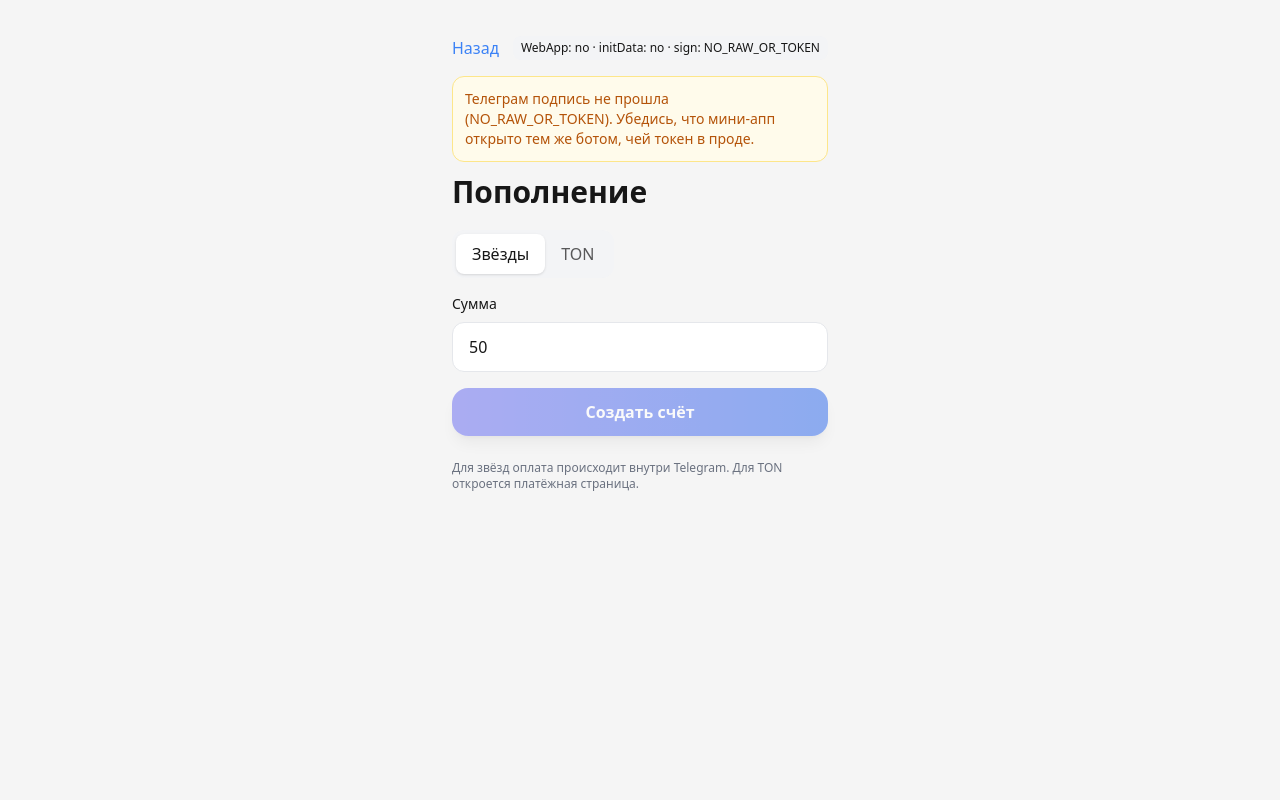
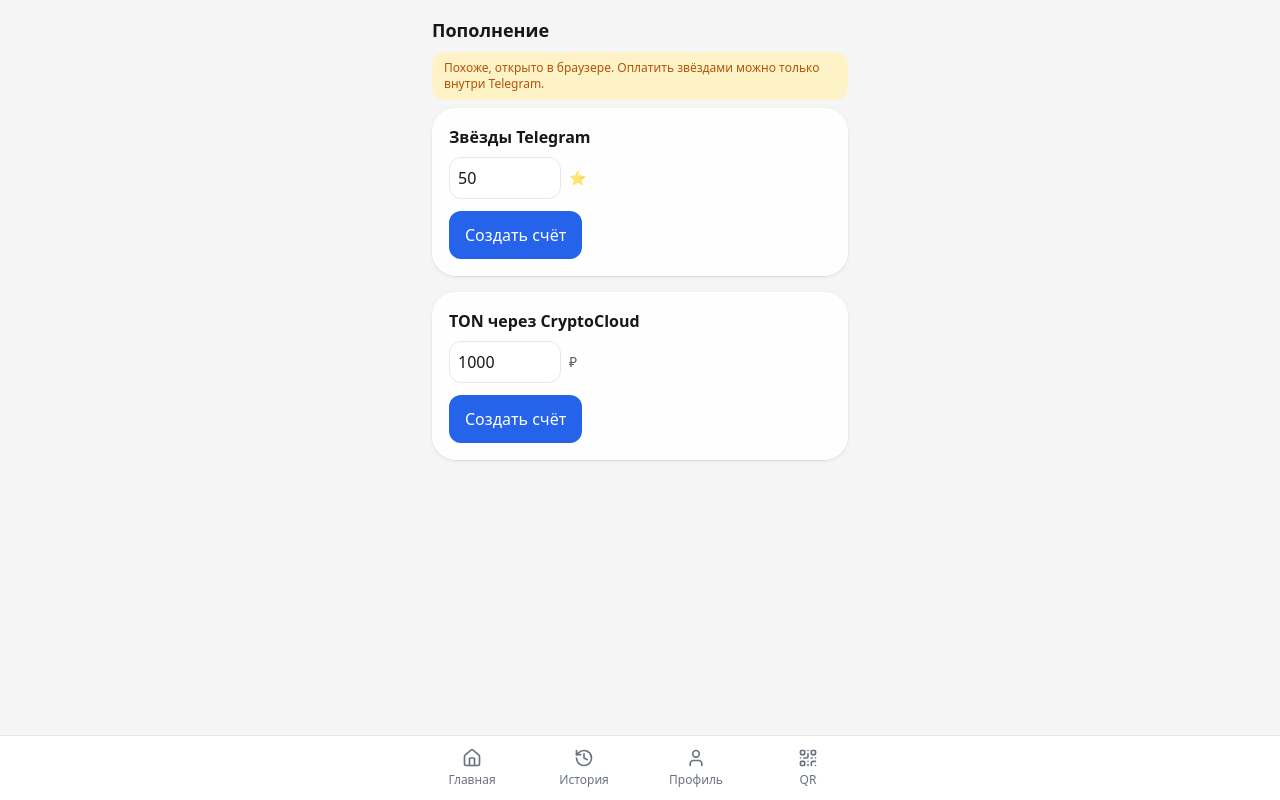
Before and after one commit to maximzayviy-pixel/reel, a Next.js app: page /topup in a window 1280 px wide. Built offline with nearby package versions, Linux system fonts and the light colour scheme.

Commit message:
Add files via upload

```diff
--- a/src/app/api/admin/mark-paid/route.ts
+++ b/src/app/api/admin/mark-paid/route.ts
@@ -20,7 +20,7 @@ export async function GET(req: NextRequest) {
 export async function POST(req: NextRequest) {
   try {
     if (!isAdminRequest(req as unknown as Request)) return NextResponse.json({ error: 'forbidden' }, { status: 403 });
-    const { paymentId } = await req.json();
+    const { paymentId, reason } = await req.json();
     if (!paymentId) return NextResponse.json({ error: 'bad payload' }, { status: 400 });
 
     const adminDb = getAdminDB();
--- a/src/app/api/admin/reject/route.ts
+++ b/src/app/api/admin/reject/route.ts
@@ -6,7 +6,7 @@ import { sendMessage } from '../../../../lib/notify';
 export async function POST(req: NextRequest) {
   try {
     if (!isAdminRequest(req as unknown as Request)) return NextResponse.json({ error: 'forbidden' }, { status: 403 });
-    const { paymentId } = await req.json();
+    const { paymentId, reason } = await req.json();
     if (!paymentId) return NextResponse.json({ error: 'bad payload' }, { status: 400 });
 
     const adminDb = getAdminDB();
@@ -48,9 +48,9 @@ export async function POST(req: NextRequest) {
     });
 
     const admins = (process.env.TELEGRAM_ADMIN_USER_IDS || '').split(',').map(s => s.trim()).filter(Boolean);
-    const msg = `❌ Отклонён платёж #${paymentId} (${pay.rub} ₽)`;
+    const msg = `❌ Отклонён платёж #${paymentId} (${pay.rub} ₽)${reason ? `\nПричина: ${reason}` : ''}`;
     for (const a of admins) sendMessage(a, msg);
-    if (pay.user_id) sendMessage(String(pay.user_id), `❌ Ваш платёж на ${pay.rub} ₽ отклонён. Средства возвращены на баланс.`);
+    if (pay.user_id) sendMessage(String(pay.user_id), `❌ Ваш платёж на ${pay.rub} ₽ отклонён.${reason ? `\nПричина: ${reason}` : ''} Средства возвращены на баланс.`);
 
     return NextResponse.json({ ok: true });
   } catch (e:any) {
--- a/src/app/api/topup/stars/route.ts
+++ b/src/app/api/topup/stars/route.ts
@@ -1,50 +1,47 @@
 import { NextRequest, NextResponse } from 'next/server';
-import { requireUserFromRequest } from '@/lib/tg';
+import { log } from '../../../../lib/logger';
 
-export const dynamic = 'force-dynamic';
+function getUserId(req: NextRequest): string | null {
+  const init = req.headers.get('x-telegram-init-data') || '';
+  try {
+    const p = new URLSearchParams(init);
+    const raw = p.get('user');
+    const u = raw ? JSON.parse(raw) : null;
+    return u?.id ? String(u.id) : null;
+  } catch { return null; }
+}
 
 export async function POST(req: NextRequest) {
   try {
-    const user = requireUserFromRequest(req);
-    const { amount } = await req.json();
-    const a = Number(amount);
-    if (!Number.isFinite(a) || a < 1) {
-      return NextResponse.json({ ok: false, error: 'bad_amount' }, { status: 400 });
-    }
+    const { stars } = await req.json();
+    const userId = getUserId(req);
+    if (!userId) return NextResponse.json({ error: 'unauthorized' }, { status: 401 });
+    if (!stars || stars <= 0) return NextResponse.json({ error: 'bad stars' }, { status: 400 });
 
-    const botToken = (process.env.TELEGRAM_BOT_TOKEN || process.env.BOT_TOKEN) as string;
-    if (!botToken) return NextResponse.json({ ok: false, error: 'no_bot_token' }, { status: 500 });
+    const token = process.env.TELEGRAM_BOT_TOKEN;
+    if (!token) return NextResponse.json({ error: 'no bot token' }, { status: 500 });
 
-    // Stars (XTR) usually expect minor units; multiply by 100 just in case.
-    const units = Math.round(a * 100);
+    // For Stars, use currency XTR and amount in "stars units". Telegram handles conversion.
+    const payload = {
+      title: "Reel Wallet: пополнение",
+      description: `Пополнение баланса на ${stars} ⭐`,
+      payload: `stars:${userId}:${Date.now()}`,
+      currency: "XTR",
+      prices: [{ label: "Stars", amount: Math.round(stars) }],
+    };
 
-    const resp = await fetch(`https://api.telegram.org/bot${botToken}/createInvoiceLink`, {
+    const res = await fetch(`https://api.telegram.org/bot${token}/createInvoiceLink`, {
       method: 'POST',
-      headers: { 'content-type': 'application/json' },
-      body: JSON.stringify({
-        title: 'Reel Wallet: пополнение',
-        description: `Пополнение баланса пользователя ${user.username || user.id}`,
-        payload: `topup:${user.id}:${a}`,
-        currency: 'XTR',
-        prices: [{ label: 'Reel Wallet', amount: units }],
-      })
+      headers: { 'Content-Type': 'application/json' },
+      body: JSON.stringify(payload)
     });
+    const j = await res.json();
+    log('createInvoiceLink', j);
+    if (!j?.ok) return NextResponse.json({ error: j?.description || 'telegram error' }, { status: 502 });
 
-    const text = await resp.text();
-    let data: any;
-    try { data = JSON.parse(text); } catch { data = null; }
-
-    if (!resp.ok || !data?.ok) {
-      const err = data?.description || text || `http_${resp.status}`;
-      return NextResponse.json({ ok: false, error: err }, { status: 500 });
-    }
-
-    return NextResponse.json({ ok: true, link: data.result });
-  } catch (e: any) {
-    const msg = String(e?.message || e);
-    if (msg.startsWith('UNAUTHORIZED')) {
-      return NextResponse.json({ ok: false, error: 'unauthorized' }, { status: 401 });
-    }
-    return NextResponse.json({ ok: false, error: msg || 'server_error' }, { status: 500 });
+    return NextResponse.json({ link: j.result, payload: payload.payload });
+  } catch (e:any) {
+    log('stars error', e?.message);
+    return NextResponse.json({ error: e?.message || 'internal' }, { status: 500 });
   }
 }
--- a/src/app/topup/page.tsx
+++ b/src/app/topup/page.tsx
@@ -1,165 +1,120 @@
 'use client';
-import React, { useEffect, useMemo, useState } from 'react';
+export const dynamic = 'force-dynamic';
 
-type DebugInfo = {
-  hasRaw: boolean;
-  rawLength: number;
-  user?: { id: number; username?: string };
-  status: string; // 'OK' or 'BAD:...' or 'NO_RAW_OR_TOKEN'
-  botTokenPresent: boolean;
-} | null;
+import { useEffect, useState } from 'react';
+import Tabs from '../../components/Tabs';
+import { Button } from '../../components/UI';
+import { useTG } from '../../context/UserContext';
 
-export default function TopupPage() {
-  const [tab, setTab] = useState<'stars' | 'ton'>('stars');
-  const [amount, setAmount] = useState<number>(50);
-  const [error, setError] = useState<string>('');
-  const [loading, setLoading] = useState<boolean>(false);
-  const [dbg, setDbg] = useState<DebugInfo>(null);
+export default function TopupPage(){
+  const { initData, isMiniApp } = useTG();
+  const tg = (globalThis as any)?.Telegram?.WebApp;
+  const [stars, setStars] = useState<number>(50);
+  const [tonRub, setTonRub] = useState<number>(1000);
+  const [error, setError] = useState('');
+  const [busyStars, setBusyStars] = useState(false);
+  const [busyTon, setBusyTon] = useState(false);
+  const [starsLink, setStarsLink] = useState<string>('');
+  const [tonLink, setTonLink] = useState<string>('');
 
-  const tg: any = (globalThis as any)?.Telegram?.WebApp;
-  const initData: string = tg?.initData || '';
+  useEffect(()=>{ try{ tg?.expand?.(); }catch{} },[tg]);
 
-  useEffect(() => {
-    // Автодиагностика: спросим бэкенд видит ли initData и токен
-    (async () => {
-      try {
-        const res = await fetch('/api/debug/tg', {
-          method: 'POST',
-          headers: { 'x-telegram-init-data': initData || '' }
-        });
-        const json = await res.json();
-        setDbg(json);
-      } catch {
-        setDbg(null);
-      }
-    })();
-  }, [initData]);
+  const openLink = (url: string) => {
+    try { if (tg?.openTelegramLink) { tg.openTelegramLink(url); return; } } catch {}
+    try { if (tg?.openLink) { tg.openLink(url); return; } } catch {}
+    window.open(url, '_blank', 'noopener,noreferrer');
+  };
 
-  const canSubmit = useMemo(() => {
-    if (loading) return false;
-    if (!amount || amount < 1) return false;
-    // Разрешаем сабмит только если подпись валидна или хотя бы есть сырой initData
-    if (!initData) return false;
-    if (dbg?.status && dbg.status !== 'OK') return false;
-    return true;
-  }, [loading, amount, initData, dbg?.status]);
-
-  async function createStarsInvoice() {
-    setError(''); setLoading(true);
+  const topupStars = async () => {
+    setError('');
+    setStarsLink('');
     try {
       const res = await fetch('/api/topup/stars', {
-        method: 'POST',
+        method:'POST',
         headers: {
-          'content-type': 'application/json',
-          'x-telegram-init-data': initData,
+          'Content-Type':'application/json',
+          ...(initData ? {'x-telegram-init-data': initData} : {})
         },
-        body: JSON.stringify({ amount }),
+        body: JSON.stringify({ stars })
       });
-      const json = await res.json();
-      if (!res.ok || !json?.ok) {
-        throw new Error(json?.error || 'create_stars_failed');
-      }
-      const link = json.link || json.url;
-      if (link) {
-        if (tg?.openInvoice) tg.openInvoice(link);
-        else window.location.href = link;
-      }
-    } catch (e: any) {
-      setError(e?.message || 'unknown_error');
-    } finally {
-      setLoading(false);
+      const j = await res.json();
+      if (!res.ok) throw new Error(j?.error || 'Ошибка');
+      setStarsLink(j.link);
+    } catch (e:any) {
+      setError(e?.message || 'Ошибка');
     }
-  }
+  };
 
-  async function createTonInvoice() {
-    setError(''); setLoading(true);
+  const topupTon = async () => {
+    setError('');
+    setTonLink('');
     try {
       const res = await fetch('/api/topup/ton', {
-        method: 'POST',
+        method:'POST',
         headers: {
-          'content-type': 'application/json',
-          'x-telegram-init-data': initData,
+          'Content-Type':'application/json',
+          ...(initData ? {'x-telegram-init-data': initData} : {})
         },
-        body: JSON.stringify({ amount }),
+        body: JSON.stringify({ rub: tonRub })
       });
-      const json = await res.json();
-      if (!res.ok) throw new Error(json?.error || 'create_ton_failed');
-      const url = json.url || json.link;
-      if (url) window.location.href = url;
-    } catch (e: any) {
-      setError(e?.message || 'unknown_error');
-    } finally {
-      setLoading(false);
+      const j = await res.json();
+      if (!res.ok) throw new Error(j?.error || 'Ошибка');
+      setTonLink(j.pay_url);
+    } catch (e:any) {
+      setError(e?.message || 'Ошибка');
     }
-  }
+  };
 
   return (
-    <div className="max-w-xl mx-auto p-5 pb-24">
-      <div className="mb-4 flex items-center justify-between">
-        <a href="/" className="text-blue-500 hover:underline">Назад</a>
-        {/* Мини-диагностика */}
-        <span className="text-xs rounded-lg px-2 py-1 bg-gray-100">
-          WebApp: {tg ? 'yes' : 'no'} · initData: {initData ? 'yes' : 'no'} ·
-          {' '}sign: {dbg?.status || '…'}
-          {dbg?.user?.id ? ` · user:${dbg.user.username || dbg.user.id}` : ''}
-        </span>
-      </div>
+    <>
+      <h1 className="text-lg font-semibold mb-2">Пополнение</h1>
+      {error && <div className="text-sm text-red-600 mb-2">{error}</div>}
 
-      {dbg && dbg.status !== 'OK' && (
-        <div className="mb-3 text-sm text-amber-700 bg-amber-50 border border-amber-200 rounded-xl p-3">
-          Телеграм подпись не прошла ({dbg.status}).
-          Убедись, что мини‑апп открыто тем же ботом, чей токен в проде.
+      {!isMiniApp && (
+        <div className="text-xs text-amber-700 bg-amber-100 rounded-xl px-3 py-2 mb-2">
+          Похоже, открыто в браузере. Оплатить звёздами можно только внутри Telegram.
         </div>
       )}
 
-      <h1 className="text-3xl font-semibold mb-5">Пополнение</h1>
-
-      <div className="mb-4 inline-flex bg-gray-100 rounded-xl p-1">
-        <button
-          onClick={() => setTab('stars')}
-          className={`px-4 py-2 rounded-lg ${tab==='stars' ? 'bg-white shadow' : 'opacity-70'}`}>
-          Звёзды
-        </button>
-        <button
-          onClick={() => setTab('ton')}
-          className={`px-4 py-2 rounded-lg ${tab==='ton' ? 'bg-white shadow' : 'opacity-70'}`}>
-          TON
-        </button>
+      <div className="card">
+        <div className="font-semibold mb-2">Звёзды Telegram</div>
+        <div className="flex gap-2 items-center">
+          <input type="number" min={1} value={stars} onChange={e=>setStars(parseInt(e.target.value||'0'))} className="border rounded-xl p-2 w-28" />
+          <div className="text-sm opacity-70">⭐</div>
+        </div>
+        <div className="mt-3">
+          <Button onClick={topupStars} disabled={busyStars}>
+            {busyStars?'Создаём счёт…':'Создать счёт'}
+          </Button>
+          {starsLink && (
+            <div className="mt-2 flex items-center gap-2">
+              <Button onClick={()=>openLink(starsLink)}>Оплатить звёздами</Button>
+              <a className="text-xs underline break-all" href={starsLink} target="_blank" rel="noreferrer">Ссылка на оплату</a>
+            </div>
+          )}
+        </div>
       </div>
 
-      <label className="block text-sm mb-2">Сумма</label>
-      <input
-        type="number"
-        value={amount}
-        onChange={(e) => setAmount(Number(e.target.value))}
-        className="w-full border rounded-xl px-4 py-3 mb-4"
-        min={1}
-      />
+      <div className="card mt-4">
+        <div className="font-semibold mb-2">TON через CryptoCloud</div>
+        <div className="flex gap-2 items-center">
+          <input type="number" min={1} value={tonRub} onChange={e=>setTonRub(parseInt(e.target.value||'0'))} className="border rounded-xl p-2 w-28" />
+          <div className="text-sm opacity-70">₽</div>
+        </div>
+        <div className="mt-3">
+          <Button onClick={topupTon} disabled={busyTon}>
+            {busyTon?'Создаём счёт…':'Создать счёт'}
+          </Button>
+          {tonLink && (
+            <div className="mt-2 flex items-center gap-2">
+              <Button onClick={()=>openLink(tonLink)}>Оплатить TON</Button>
+              <a className="text-xs underline break-all" href={tonLink} target="_blank" rel="noreferrer">Ссылка на оплату</a>
+            </div>
+          )}
+        </div>
+      </div>
 
-      {tab === 'stars' ? (
-        <div>
-          <button
-            onClick={createStarsInvoice}
-            disabled={!canSubmit}
-            className="w-full rounded-2xl py-3 text-white font-semibold bg-gradient-to-r from-indigo-500 to-blue-600 shadow-lg disabled:opacity-50">
-            {loading ? 'Создаём…' : 'Создать счёт'}
-          </button>
-        </div>
-      ) : (
-        <div>
-          <button
-            onClick={createTonInvoice}
-            disabled={!canSubmit}
-            className="w-full rounded-2xl py-3 text-white font-semibold bg-gradient-to-r from-teal-500 to-emerald-600 shadow-lg disabled:opacity-50">
-            {loading ? 'Создаём…' : 'Создать счёт в TON'}
-          </button>
-        </div>
-      )}
-
-      {error && <p className="mt-4 text-red-500">Ошибка: {error}</p>}
-      <p className="text-xs text-gray-500 mt-6">
-        Для звёзд оплата происходит внутри Telegram. Для TON откроется платёжная страница.
-      </p>
-    </div>
+      <Tabs/>
+    </>
   );
 }
--- a/src/lib/firebaseAdmin.ts
+++ b/src/lib/firebaseAdmin.ts
@@ -1,58 +1,45 @@
-// Auto-fixed firebaseAdmin.ts with robust key handling
-import { getApps, initializeApp, cert, type App } from 'firebase-admin/app';
-import { getFirestore } from 'firebase-admin/firestore';
-import { getAuth } from 'firebase-admin/auth';
-import { getStorage } from 'firebase-admin/storage';
 import * as admin from 'firebase-admin';
 
-function parseServiceAccount(): any | null {
+let _initialized = false;
+
+function loadServiceAccount(): admin.ServiceAccount {
+  // Prefer base64 to avoid PEM newline issues in Vercel UI
+  const b64 = process.env.FIREBASE_ADMIN_SERVICE_ACCOUNT_B64;
   const raw = process.env.FIREBASE_ADMIN_SERVICE_ACCOUNT_JSON;
-  if (!raw) return null;
 
-  let obj: any = null;
-  try {
-    // raw can be JSON or base64-encoded JSON
-    const txt = raw.trim().startsWith('{')
-      ? raw
-      : Buffer.from(raw, 'base64').toString('utf-8');
-    obj = JSON.parse(txt);
-  } catch {
-    return null;
+  let obj: any;
+  if (b64) {
+    const json = Buffer.from(b64, 'base64').toString('utf8');
+    obj = JSON.parse(json);
+  } else if (raw) {
+    obj = JSON.parse(raw);
+  } else {
+    throw new Error('Missing FIREBASE_ADMIN_SERVICE_ACCOUNT_JSON or FIREBASE_ADMIN_SERVICE_ACCOUNT_B64');
   }
 
-  // Normalize private key in common formats
-  const k = obj.private_key || obj.privateKey || obj['private-key'];
-  if (typeof k === 'string') {
-    let normalized = k;
-    // Convert escaped \n to real newlines
-    normalized = normalized.replace(/\\n/g, '\n');
-    // Ensure proper header/footer line breaks
-    normalized = normalized.replace(/-----BEGIN PRIVATE KEY-----\s*/g, '-----BEGIN PRIVATE KEY-----\n');
-    normalized = normalized.replace(/\s*-----END PRIVATE KEY-----/g, '\n-----END PRIVATE KEY-----');
-    obj.private_key = normalized;
+  // Normalize PEM newlines
+  if (obj.private_key && typeof obj.private_key === 'string') {
+    obj.private_key = obj.private_key.replace(/\\n/g, '\n');
   }
-  return obj;
+  return obj as admin.ServiceAccount;
 }
 
-let app: App;
-const svc = parseServiceAccount();
-if (!getApps().length && svc) {
-  app = initializeApp({
-    credential: cert(svc),
-    storageBucket: svc.storageBucket,
-  });
-} else {
-  app = getApps()[0]!;
+export function ensureAdmin() {
+  if (_initialized) return;
+  if (!admin.apps.length) {
+    const sa = loadServiceAccount();
+    admin.initializeApp({
+      credential: admin.credential.cert(sa),
+      projectId: (sa as any).project_id,
+    });
+  }
+  _initialized = true;
 }
 
-const adminDb = getFirestore(app);
-const adminAuth = getAuth(app);
-const adminStorage = getStorage(app);
+export function getAdminDB() {
+  ensureAdmin();
+  return admin.firestore();
+}
 
-export { app, admin, adminDb, adminAuth, adminStorage };
-
-
-/** Backwards-compatible helper for legacy imports */
-export function getAdminDB() {
-  return adminDb;
-}
+export const adminDb = getAdminDB();
+export { admin };
```
Also changed, not shown: src/app/api/payments/proof/route.ts (added, +53 -0 lines), src/lib/notify.ts (+13 -0 lines), tsconfig.json (+10 -11 lines), 1 other file (tests, documents, lock files or other folders).
